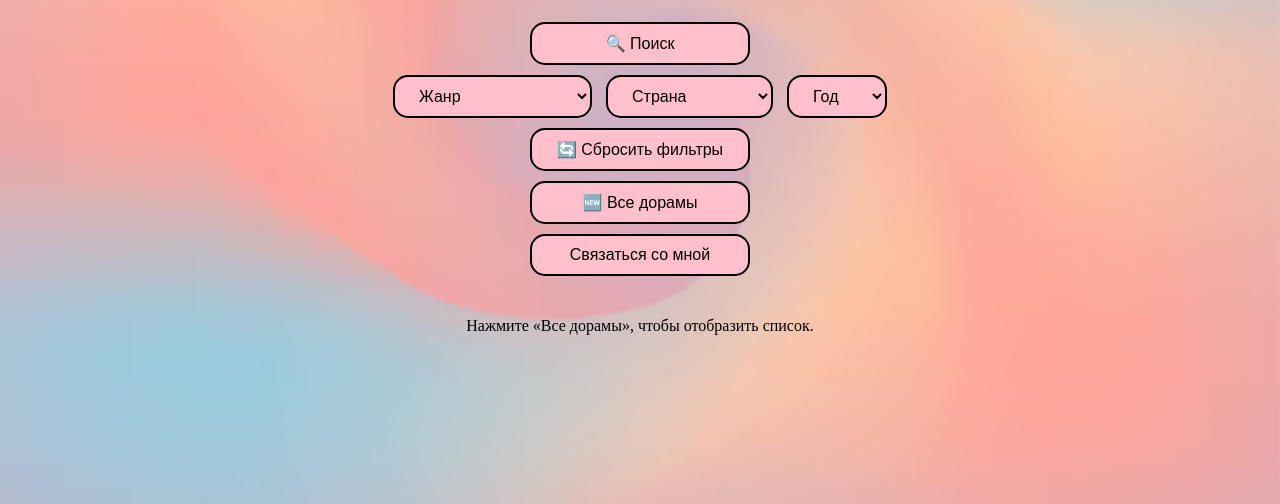
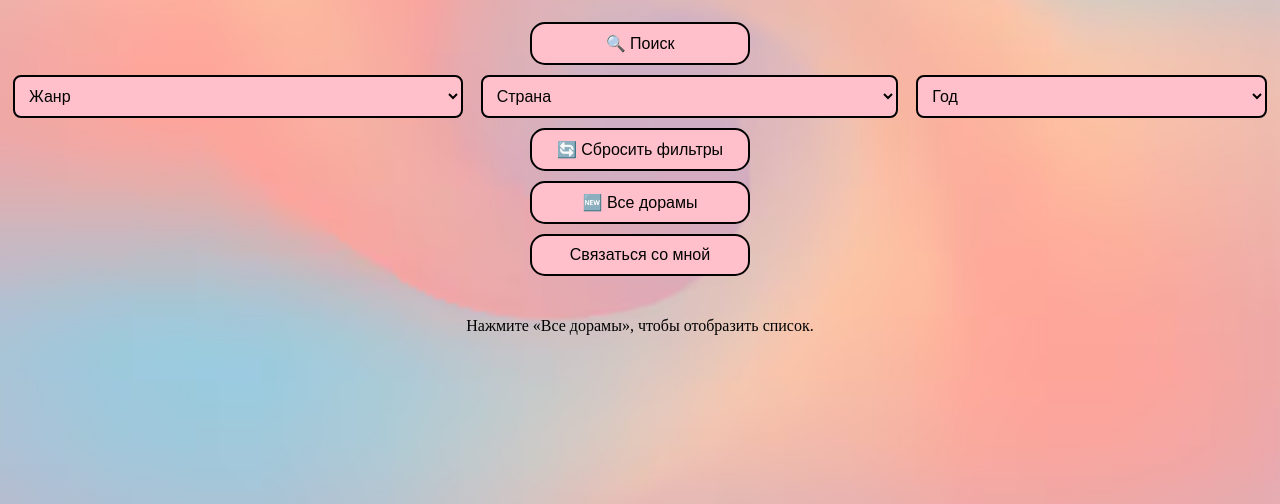
Before and after one commit to So-Yeon7/The-world-of-doramers, a plain HTML site: page index.html in a window 1280 px wide. Shown: the part 296-800 px from the top of the page. Drawn offline with Linux system fonts and the light colour scheme.

Commit message:
Update index.html

```diff
--- a/index.html
+++ b/index.html
@@ -14,7 +14,7 @@
         <center><button onclick="filterDramas()" class="button-main">🔍 Поиск</button></center>
 
         <center>
-            <select id="genre" class="select-main">
+            <div class="selects-row"><select id="genre" class="select-main">
                 <option value="">Жанр</option>
                 <option value="Триллер">Триллер</option>
                 <option value="Романтика">Романтика</option>
@@ -50,7 +50,7 @@
                 <option value="2023">2023</option>
                 <option value="2024">2024</option>
                 <option value="2025">2025</option>
-            </select>
+            </select></div>
         </center>
 
         <center><button onclick="resetFilters()" class="button-main">🔄 Сбросить фильтры</button></center>
```
